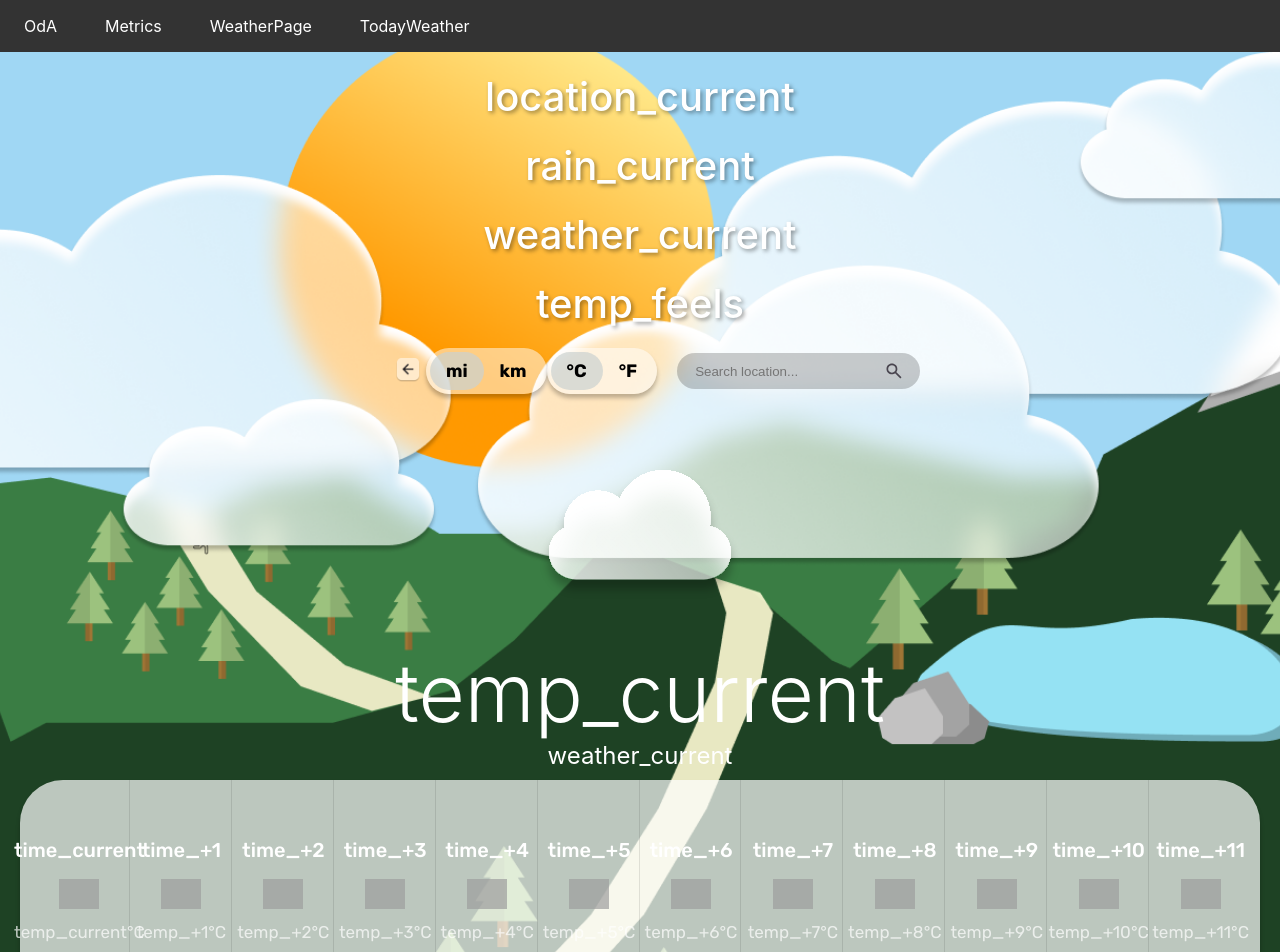
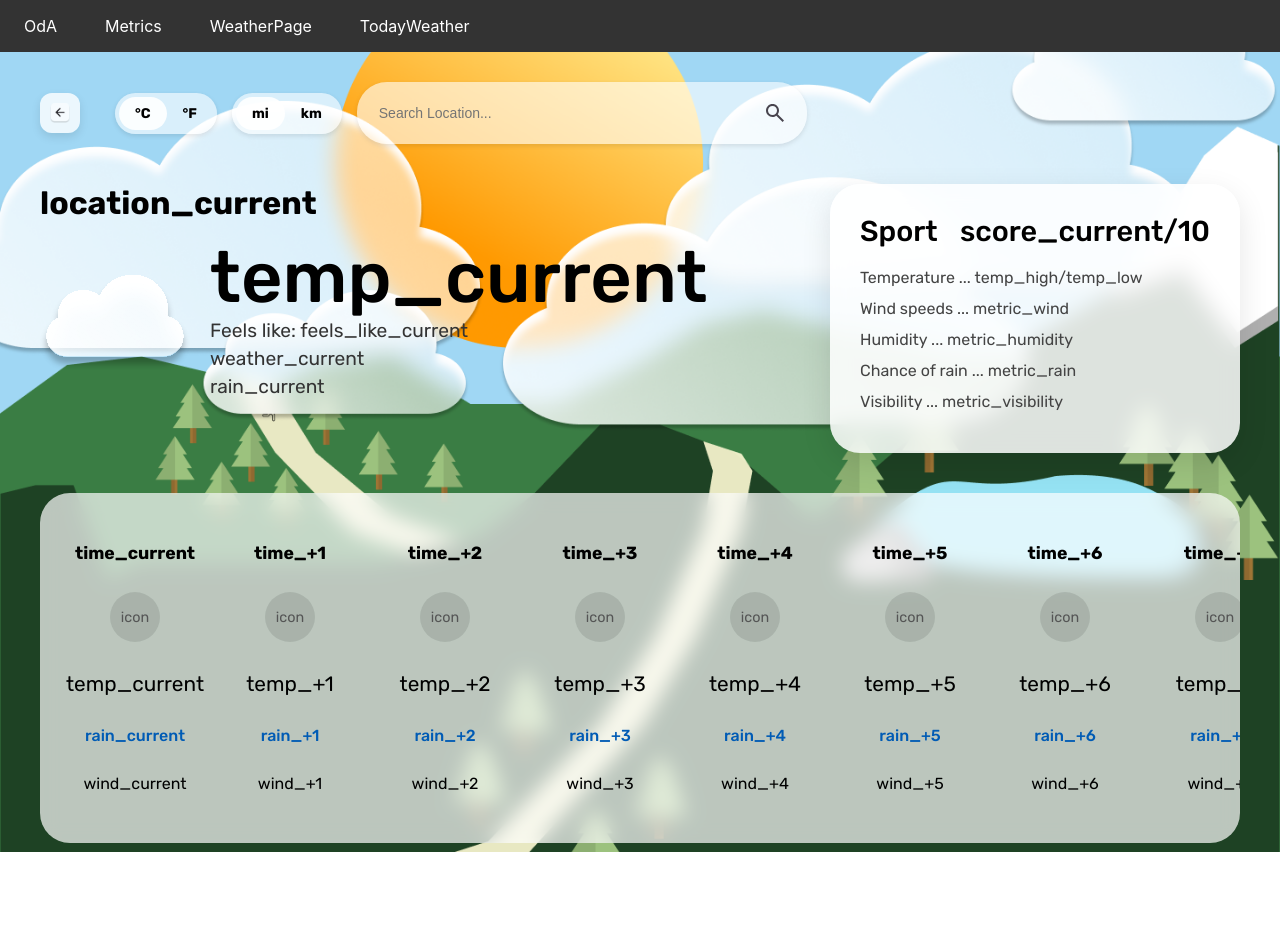
Before and after one commit to Manveen-SIngh/GUIs-Group-49, a React (Create React App) app in the folder weather-app/: page /TodayWeather in a window 1280 px wide. Shown: the top 952 px of the page. After the commit the page ends 852 px from the top, so only its background shows below. Built offline with nearby package versions, Linux system fonts and the light colour scheme; grey boxes are pictures that could not be loaded.

Commit message:
added axios, rearranged and resized the components

```diff
--- a/weather-app/package.json
+++ b/weather-app/package.json
@@ -7,6 +7,7 @@
     "@testing-library/jest-dom": "^6.9.1",
     "@testing-library/react": "^16.3.2",
     "@testing-library/user-event": "^13.5.0",
+    "axios": "^1.13.6",
     "react": "^19.2.4",
     "react-dom": "^19.2.4",
     "react-router-dom": "^7.13.1",
--- a/weather-app/src/TodayWeather.css
+++ b/weather-app/src/TodayWeather.css
@@ -0,0 +1,175 @@
+
+.dashboard-container {
+  height: 100vh;
+  background-attachment: fixed;
+  background-size: cover;
+  background-position: center;
+  display: flex;
+  flex-direction: column;
+  padding: 30px 40px 40px 40px;
+  box-sizing: border-box;
+  color: black;
+  font-family: 'Rubik', sans-serif;
+  overflow-y: auto;
+  overflow-x: hidden;
+}
+
+/*TOP*/
+.top-nav {
+  display: flex;
+  align-items: center;
+  gap: 15px;
+  width: 100%;
+  margin-bottom: 40px;
+  flex-shrink: 0;
+}
+
+.back-btn {
+  background: rgba(255, 255, 255, 0.8);
+  border: none;
+  border-radius: 12px;
+  width: 40px;
+  height: 40px;
+  cursor: pointer;
+  display: flex;
+  justify-content: center;
+  align-items: center;
+  box-shadow: 0px 4px 10px rgba(0,0,0,0.1);
+}
+
+.back-btn img {
+  width: 20px;
+  height: 20px;
+}
+
+.toggle-shift {
+  margin-left: 20px;
+}
+
+.toggle-pill {
+  display: flex;
+  background: rgba(255, 255, 255, 0.6);
+  border-radius: 30px;
+  padding: 4px;
+  box-shadow: 0px 2px 5px rgba(0,0,0,0.1);
+}
+
+.toggle-opt {
+  padding: 8px 16px;
+  font-size: 14px;
+  font-weight: bold;
+  border-radius: 30px;
+  cursor: pointer;
+}
+
+.toggle-opt.active {
+  background: rgba(255, 255, 255, 0.9);
+}
+
+.search-bar {
+  display: flex;
+  align-items: center;
+  background: rgba(255, 255, 255, 0.6);
+  border-radius: 30px;
+  padding: 10px 20px;
+  width: 100%;
+  max-width: 450px;
+  box-shadow: 0px 2px 5px rgba(0,0,0,0.1);
+}
+
+.search-bar input {
+  border: none;
+  background: none;
+  outline: none;
+  flex-grow: 1;
+  font-size: 14px;
+}
+
+/* -MIDDLE*/
+.main-content-area {
+  display: flex;
+  justify-content: space-between;
+  align-items: flex-start;
+  flex-grow: 1;
+  width: 100%;
+  margin-bottom: 40px;
+  flex-shrink: 0;
+}
+
+/* LEFT COLUMN */
+.current-weather-col {
+  display: flex;
+  flex-direction: column;
+}
+
+.location-header {
+  font-size: 2rem;
+  font-weight: 600;
+  margin: 0 0 20px 0;
+}
+
+.weather-primary-row {
+  display: flex;
+  align-items: center;
+  gap: 20px;
+}
+
+.main-weather-icon {
+  width: 150px;
+  height: auto;
+}
+
+.temperature-stack {
+  display: flex;
+  flex-direction: column;
+}
+
+.huge-temp {
+  font-size: 4.5rem;
+  font-weight: 500;
+  margin: 0;
+  line-height: 1;
+}
+
+.weather-desc p {
+  font-size: 1.2rem;
+  margin: 5px 0;
+  color: #333;
+}
+
+/* RIGHT COLUMN (Metrics Card) */
+.metrics-card {
+  background: rgba(255, 255, 255, 0.85);
+  border-radius: 30px;
+  padding: 30px;
+  width: 350px;
+  box-shadow: 0px 10px 30px rgba(0,0,0,0.1);
+  backdrop-filter: blur(10px);
+}
+
+.metrics-header {
+  display: flex;
+  justify-content: space-between;
+  margin-bottom: 20px;
+}
+
+.metrics-header h2 {
+  margin: 0;
+  font-size: 1.8rem;
+  font-weight: 500;
+}
+
+.metrics-card p {
+  font-size: 1rem;
+  margin: 12px 0;
+  color: #444;
+  word-wrap: break-word;
+}
+
+/* --- BOTTOM FORECAST --- */
+.bottom-forecast-area {
+  width: 100%;
+  margin-top: auto;
+  padding-bottom: 30px;
+  flex-shrink: 0;
+}
--- a/weather-app/src/TodayWeather.js
+++ b/weather-app/src/TodayWeather.js
@@ -4,136 +4,79 @@ import "./TodayWeather.css";
 import backBtn from './assets/BackBtn.png';
 import searchIcon from './assets/search.svg';
 import cloudyIcon from './assets/weather-icons/clouds.svg';
-import HourlyForecast from "./components/HourlyForecast";
 import HourlyV2 from "./components/HourlyV2";
 
 function TodayWeather() {
-    const [searchQuery, setSearchQuery] = useState("");
+  const [searchQuery, setSearchQuery] = useState("");
 
   return (
-    <div
-      style={{
-        minHeight: "100vh",
-        backgroundImage: `url(${bg})`,
-        backgroundSize: "cover",
-        backgroundPosition: "center",
-        display: "flex",
-        flexDirection: "column",
-        alignItems: "center",
-        padding: "20px",
-        boxSizing: "border-box",
-        color: "white"
+    <div className="dashboard-container" style={{ backgroundImage: `url(${bg})` }}>
 
-
-      }}
-      className="weather-container"
-
-
-    >
-        <h2 style={{
-          fontSize: "2.5rem",
-          margin: "0 0 20px 0",
-          fontWeight: "500",
-          textShadow: "2px 2px 4px rgba(0,0,0,0.4)"
-        }}>
-          location_current
-        </h2>
-
-        <h2 style={{
-          fontSize: "2.5rem",
-          margin: "0 0 20px 0",
-          fontWeight: "500",
-          textShadow: "2px 2px 4px rgba(0,0,0,0.4)"
-        }}>
-          rain_current
-        </h2>
-
-        <h2 style={{
-          fontSize: "2.5rem",
-          margin: "0 0 20px 0",
-          fontWeight: "500",
-          textShadow: "2px 2px 4px rgba(0,0,0,0.4)"
-        }}>
-          weather_current
-        </h2>
-
-        <h2 style={{
-          fontSize: "2.5rem",
-          margin: "0 0 20px 0",
-          fontWeight: "500",
-          textShadow: "2px 2px 4px rgba(0,0,0,0.4)"
-        }}>
-          temp_feels
-        </h2>
-
-
-
-
-      {/*Header with back button, search and c/f and mi/km */}
-      <header
-        style={{
-          display: "flex",
-          justifyContent: "space-between",
-          alignItems: "center",
-          width: "100%",
-          maxWidth: "500px",
-          marginBottom: "40px"
-        }}
-      >
-        <button style={{ background: "transparent", border: "none", cursor: "pointer" }}>
-          <img src={backBtn} alt="Go Back" style={{ width: "24px", height: "24px" }} />
+      {/* TOP*/}
+      <nav className="top-nav">
+        <button className="back-btn">
+          <img src={backBtn} alt="Back" />
         </button>
 
-        <div style={{ display: 'flex', background: 'rgba(255, 255, 255, 0.50)', borderRadius: '43px', boxShadow: '0px 4px 4px rgba(0, 0, 0, 0.25)', padding: "4px" }}>
-          {/* Active state - mi/km */}
-          <div style={{ padding: "8px 16px", background: 'rgba(203, 210, 208, 0.70)', borderRadius: '43px', color: 'black', fontSize: '18px', fontFamily: 'Rubik', fontWeight: '700', cursor: "pointer" }}>
-            mi
-          </div>
-          {/* Inactive state */}
-          <div style={{ padding: "8px 16px", color: 'black', fontSize: '18px', fontFamily: 'Rubik', fontWeight: '700', cursor: "pointer" }}>
-            km
+        <div className="toggle-pill toggle-shift">
+          <div className="toggle-opt active">°C</div>
+          <div className="toggle-opt">°F</div>
+        </div>
+
+        <div className="toggle-pill">
+          <div className="toggle-opt active">mi</div>
+          <div className="toggle-opt">km</div>
+        </div>
+
+        <div className="search-bar">
+          <input
+            type="text"
+            placeholder="Search Location..."
+            value={searchQuery}
+            onChange={(e) => setSearchQuery(e.target.value)}
+          />
+          <img src={searchIcon} alt="Search" />
+        </div>
+      </nav>
+
+      {/*MIDDLE*/}
+      <main className="main-content-area">
+
+        {/* Current Weather */}
+        <div className="current-weather-col">
+          <h2 className="location-header">location_current</h2>
+
+          <div className="weather-primary-row">
+            <img src={cloudyIcon} alt="Cloudy" className="main-weather-icon" />
+
+            <div className="temperature-stack">
+              <h1 className="huge-temp">temp_current</h1>
+              <div className="weather-desc">
+                <p>Feels like: feels_like_current</p>
+                <p>weather_current</p>
+                <p>rain_current</p>
+              </div>
+            </div>
           </div>
         </div>
 
-        <div style={{ display: 'flex', marginRight: "20px", background: 'rgba(255, 255, 255, 0.50)', borderRadius: '43px', boxShadow: '0px 4px 4px rgba(0, 0, 0, 0.25)', padding: "4px" }}>
-          {/* Active state - Celcius/Far */}
-          <div style={{ padding: "8px 16px", background: 'rgba(203, 210, 208, 0.70)', borderRadius: '43px', color: 'black', fontSize: '18px', fontFamily: 'Rubik', fontWeight: '700', cursor: "pointer" }}>
-            °C
+        {/*Metrics*/}
+        <div className="metrics-card">
+          <div className="metrics-header">
+            <h2>Sport</h2>
+            <h2>score_current/10</h2>
           </div>
-          {/* Inactive state */}
-          <div style={{ padding: "8px 16px", color: 'black', fontSize: '18px', fontFamily: 'Rubik', fontWeight: '700', cursor: "pointer" }}>
-            °F
-          </div>
+          <p>Temperature ... temp_high/temp_low</p>
+          <p>Wind speeds ... metric_wind</p>
+          <p>Humidity ... metric_humidity</p>
+          <p>Chance of rain ... metric_rain</p>
+          <p>Visibility ... metric_visibility</p>
         </div>
 
-        <div style={{ display: "flex", alignItems: "center", background: "rgba(0,0,0,0.2)", padding: "8px 16px", borderRadius: "20px" }}>
-          <input
-            type="text"
-            placeholder="Search location..."
-            value={searchQuery}
-            onChange={(e) => setSearchQuery(e.target.value)}
-            style={{ background: "none", border: "none", color: "white", outline: "none", marginRight: "10px" }}
-          />
-          <img src={searchIcon} alt="Search" style={{ width: "20px", height: "20px", cursor: "pointer" }} />
-        </div>
-      </header>
-
-      {/*Main section*/}
-      <main
-        style={{
-          display: "flex",
-          flexDirection: "column",
-          alignItems: "center",
-          flexGrow: 1
-        }}
-      >
-        <div style={{width: '100%', height: '100%', background: 'rgba(255, 255, 255, 0.70)', boxShadow: '240px 244px 244px rgba(0, 0, 0, 0.25)', borderRadius: 43}} />
-        <img src={cloudyIcon} alt="Cloudy" style={{ width: "200px", height: "200px", marginBottom: "10px" }} />
-        <h1 style={{ fontSize: "5rem", margin: "0", fontWeight: "300" }}>temp_current</h1>
-        <h2 style={{ fontSize: "1.5rem", margin: "0 0 10px 0", fontWeight: "400" }}>weather_current</h2>
       </main>
 
-        <div style={{ width: "100%", marginTop: "auto", boxSizing: "border-box" }}>
+      {/*bottom part */}
+      <div className="bottom-forecast-area">
         <HourlyV2 />
       </div>
 
--- a/weather-app/src/components/HourlyV2.css
+++ b/weather-app/src/components/HourlyV2.css
@@ -1,35 +1,53 @@
-.hourly-forecast {
+.hourly-forecast-v2 {
   width: 100%;
 
-  height: 329px;
+  height: 350px;
 
-  padding: 0px 10px;
-
-  border-radius: 43px;
   background: rgba(255, 255, 255, 0.7);
-  box-shadow: 0px 4px 4px rgba(0, 0, 0, 0.25);
+  backdrop-filter: blur(10px);
+  border-radius: 30px;
 
   display: flex;
-  justify-content: space-between;
   align-items: center;
-  gap: 2px;
+  gap: 15px;
+  padding: 20px 25px;
+  box-sizing: border-box;
 
-  box-sizing: border-box;
+  overflow-x: auto;
+  scrollbar-width: none;
+  -ms-overflow-style: none;
+  flex-shrink: 0;
 }
 
+.hourly-forecast-v2::-webkit-scrollbar {
+  display: none;
+}
 
-.hourly-forecast > div {
-  flex: 1;
+.v2-hour-card {
   display: flex;
   flex-direction: column;
   align-items: center;
 
+
   justify-content: space-evenly;
 
-  min-width: 0;
   height: 100%;
 
+  min-width: 140px;
+  flex-shrink: 0;
 
-  padding: 10px 0;
   box-sizing: border-box;
+  text-align: center;
 }
+
+.icon-placeholder {
+  width: 50px;
+  height: 50px;
+  background: rgba(0, 0, 0, 0.1);
+  border-radius: 50%;
+  display: flex;
+  align-items: center;
+  justify-content: center;
+  font-size: 0.9rem;
+  color: #555;
+}
--- a/weather-app/src/components/HourlyV2.js
+++ b/weather-app/src/components/HourlyV2.js
@@ -1,124 +1,33 @@
 import React from "react";
-import HourCard from "./HourCard";
 import "./HourlyV2.css";
-import sunny from "../assets/weather-icons/Sunny.svg";
-import clouds from "../assets/weather-icons/clouds.svg";
-import rainy from "../assets/weather-icons/rainy.svg";
-import stormy from "../assets/weather-icons/stormy.svg";
-import partlyCloudy from "../assets/weather-icons/sun-clouds.svg";
 
-function HourlyForecast() {
+function HourlyV2() {
+  const renderCard = (time, temp, rain, wind) => (
+    <div className="v2-hour-card">
+      <span style={{ fontWeight: "bold", fontSize: "1.1rem" }}>{time}</span>
+      <div className="icon-placeholder">icon</div>
+      <span style={{ fontSize: "1.3rem" }}>{temp}</span>
+      <span style={{ color: "#005bb5", fontWeight: "500" }}>{rain}</span>
+      <span>{wind}</span>
+    </div>
+  );
+
   return (
-    <div className="hourly-forecast">
-      {/* current Hour */}
-      <HourCard
-        time="time_current"
-        icon="icon_current"
-        temp="temp_current"
-        rain="rain_current"
-        wind="wind_current"
-      />
-
-      {/* Hour + 1 */}
-      <HourCard
-        time="time_+1"
-        icon="icon_+1"
-        temp="temp_+1"
-        rain="rain_+1"
-        wind="wind_+1"
-      />
-
-      {/* Hour + 2 */}
-      <HourCard
-        time="time_+2"
-        icon="icon_+2"
-        temp="temp_+2"
-        rain="rain_+2"
-        wind="wind_+2"
-      />
-
-      {/* Hour + 3 */}
-      <HourCard
-        time="time_+3"
-        icon="icon_+3"
-        temp="temp_+3"
-        rain="rain_+3"
-        wind="wind_+3"
-      />
-
-      {/* Hour + 4 */}
-      <HourCard
-        time="time_+4"
-        icon="icon_+4"
-        temp="temp_+4"
-        rain="rain_+4"
-        wind="wind_+4"
-      />
-
-      {/* Hour + 5 */}
-      <HourCard
-        time="time_+5"
-        icon="icon_+5"
-        temp="temp_+5"
-        rain="rain_+5"
-        wind="wind_+5"
-      />
-
-      {/* Hour + 6 */}
-      <HourCard
-        time="time_+6"
-        icon="icon_+6"
-        temp="temp_+6"
-        rain="rain_+6"
-        wind="wind_+6"
-      />
-
-      {/* Hour + 7 */}
-      <HourCard
-        time="time_+7"
-        icon="icon_+7"
-        temp="temp_+7"
-        rain="rain_+7"
-        wind="wind_+7"
-      />
-
-      {/* Hour + 8 */}
-      <HourCard
-        time="time_+8"
-        icon="icon_+8"
-        temp="temp_+8"
-        rain="rain_+8"
-        wind="wind_+8"
-      />
-
-      {/* Hour + 9 */}
-      <HourCard
-        time="time_+9"
-        icon="icon_+9"
-        temp="temp_+9"
-        rain="rain_+9"
-        wind="wind_+9"
-      />
-
-      {/* Hour + 10 */}
-      <HourCard
-        time="time_+10"
-        icon="icon_+10"
-        temp="temp_+10"
-        rain="rain_+10"
-        wind="wind_+10"
-      />
-
-      {/* Hour + 11 */}
-      <HourCard
-        time="time_+11"
-        icon="icon_+11"
-        temp="temp_+11"
-        rain="rain_+11"
-        wind="wind_+11"
-      />
+    <div className="hourly-forecast-v2">
+      {renderCard("time_current", "temp_current", "rain_current", "wind_current")}
+      {renderCard("time_+1", "temp_+1", "rain_+1", "wind_+1")}
+      {renderCard("time_+2", "temp_+2", "rain_+2", "wind_+2")}
+      {renderCard("time_+3", "temp_+3", "rain_+3", "wind_+3")}
+      {renderCard("time_+4", "temp_+4", "rain_+4", "wind_+4")}
+      {renderCard("time_+5", "temp_+5", "rain_+5", "wind_+5")}
+      {renderCard("time_+6", "temp_+6", "rain_+6", "wind_+6")}
+      {renderCard("time_+7", "temp_+7", "rain_+7", "wind_+7")}
+      {renderCard("time_+8", "temp_+8", "rain_+8", "wind_+8")}
+      {renderCard("time_+9", "temp_+9", "rain_+9", "wind_+9")}
+      {renderCard("time_+10", "temp_+10", "rain_+10", "wind_+10")}
+      {renderCard("time_+11", "temp_+11", "rain_+11", "wind_+11")}
     </div>
   );
 }
 
-export default HourlyForecast;
+export default HourlyV2;
```
Also changed, not shown: 1 other file (tests, documents, lock files or other folders).
